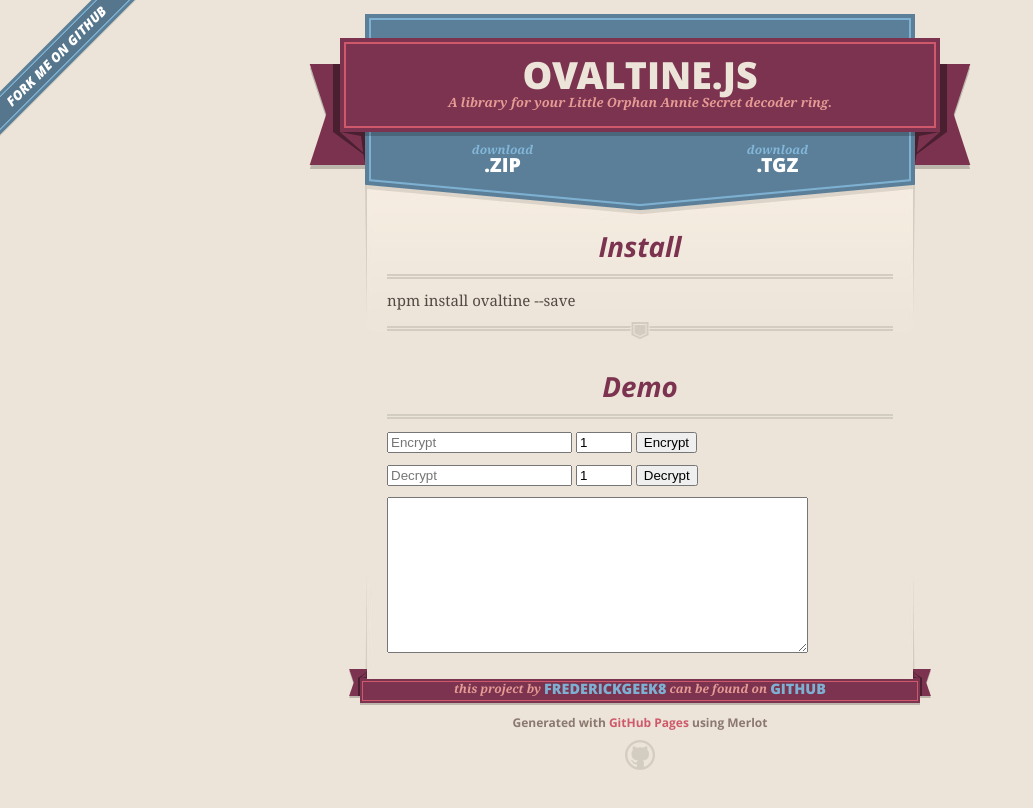
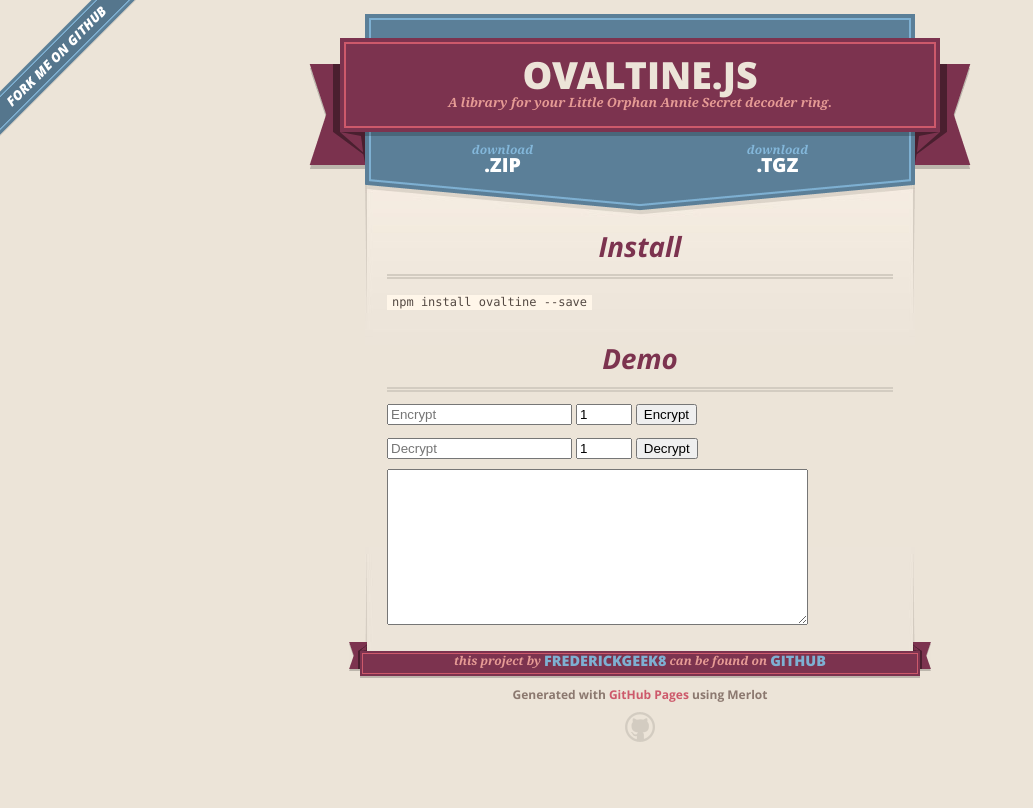
Before and after one commit to FrederickGeek8/ovaltine.js, a plain HTML site: page index.html in a window 1280 px wide. Shown: the whole page, without its empty margins (0-1033 px from the left). Drawn offline with nearby package versions, Linux system fonts and the light colour scheme; a script that the page names is missing.

Commit message:
Update index.html

```diff
--- a/index.html
+++ b/index.html
@@ -64,8 +64,7 @@
 
       <section id="main_content">
       	<h1>Install</h1>
-      	<p>npm install ovaltine --save</p>
-      	<hr />
+      	<p><code>npm install ovaltine --save</code></p>
       	<h1>Demo</h1>
 	<p>
 	    <input type="text" placeholder="Encrypt" id="encryptbox" />
```
